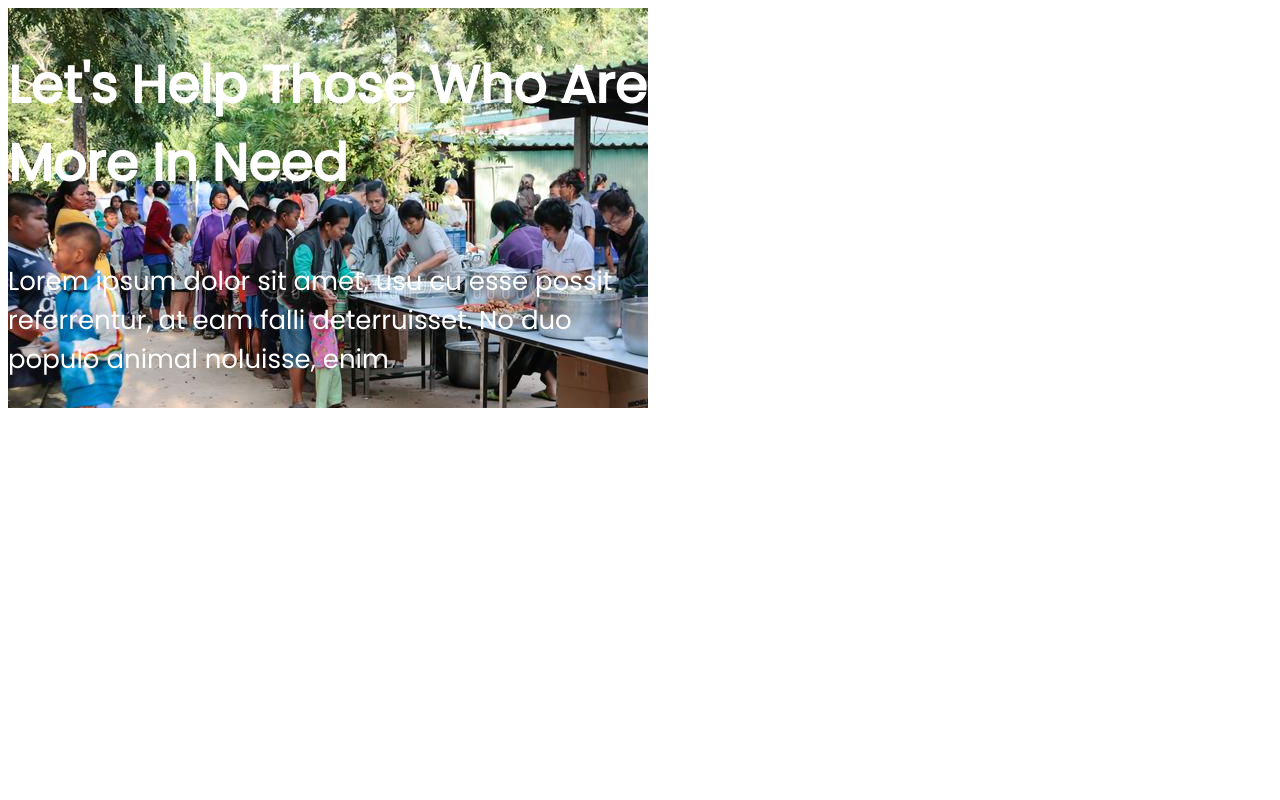
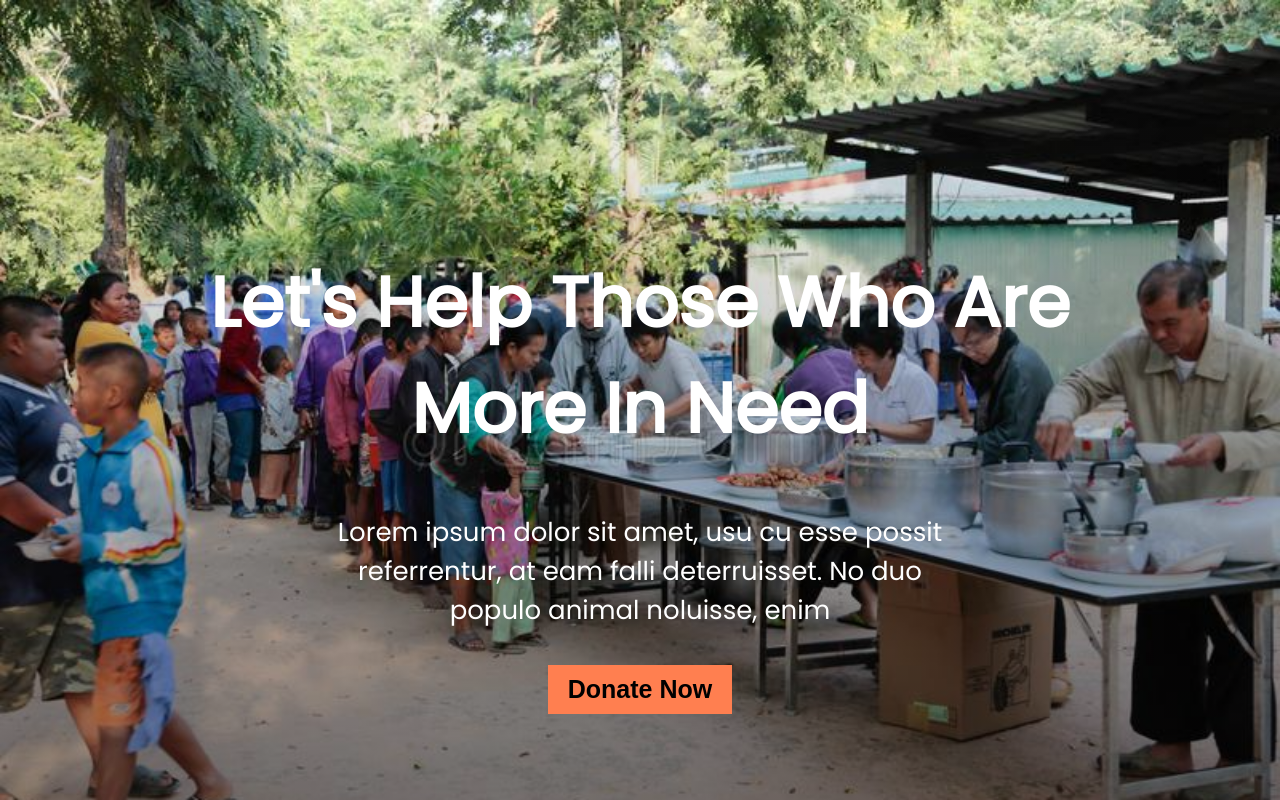
Before and after one commit to lithiakter22/Donate-practice, a plain HTML site: page index.html in a window 1280 px wide. Drawn offline with Linux system fonts and the light colour scheme.

Commit message:
4th commit

```diff
--- a/index.html
+++ b/index.html
@@ -8,16 +8,17 @@
     <link rel="preconnect" href="https://fonts.googleapis.com" />
     <link rel="preconnect" href="https://fonts.gstatic.com" crossorigin />
     <link href="https://fonts.googleapis.com/css2?family=Poppins&display=swap" rel="stylesheet" />
+
     <link rel="stylesheet" href="style.css" />
   </head>
   <body>
-    <div class="container">
-    <div class="overlay">
+    <section class="banner-container">
+      <div class="top-artical">
+        <h1 class="title1" >Let's Help Those Who Are More In Need</h1>
+        <p class="text1">Lorem ipsum dolor sit amet, usu cu esse possit referrentur, at eam falli deterruisset. No duo populo animal noluisse, enim</p>
+        <button class="donate-btn">Donate Now</button>
+      </div>
 
-      <h1>Let's Help Those Who Are More In Need</h1>
-      <p>Lorem ipsum dolor sit amet, usu cu esse possit referrentur, at eam falli deterruisset. No duo populo animal noluisse, enim</p>
-
-    </div>
-  </div>
+    </section>
   </body>
 </html>
--- a/style.css
+++ b/style.css
@@ -1,27 +1,45 @@
+*{
+    margin: 0;
+    padding: 0;
+
+}
 body{
     font-family: 'Poppins', sans-serif;
 }
-
-
-
-.container{
-margin:0 ;
-padding:0 ;
-
-width: 50%;
-height:50%;
-position: fixed;
-background-image: url(images/picture.jpg);
+.banner-container{
+background: linear-gradient(to bottom,rgba(255,255, 255,0),rgba(2,0,1 , 0.425)),url(images/picture.jpg);
+background-repeat: no-repeat;
+background-size: 100%, 100%;
+width: 100%;
+height:100vh ;
+}
+.top-artical{
+text-align: center;
+padding-top: 250px;
+position: absolute;
+padding-left: 10%;
+padding-right:10%;
+color: white;
+}
+.title1{
+    font-size: 70px;
+    font-weight: 700;
+}
+.text1{
+margin-top: 5%;
+padding-left: 20%;
+padding-right: 20%;
+font-size: 26px;
+margin-bottom: 30px;
 
 }
-.overlay{
-    width: 100%;
-    height: 100%;
-    font-size: 26px;
-    color: white;
-    display: flex;
-    justify-content: center;
-    flex-direction: column;
-    align-items: center;
-    background-color: rgba(0,0,0,0,0.5);
+.donate-btn{
+    font-size: 25px;
+    font-weight:700;
+    padding: 10px 20px;
+    margin-top: 5px;
+    background-color:coral;
+    border:none ;
+    cursor: pointer;
+
 }
```
